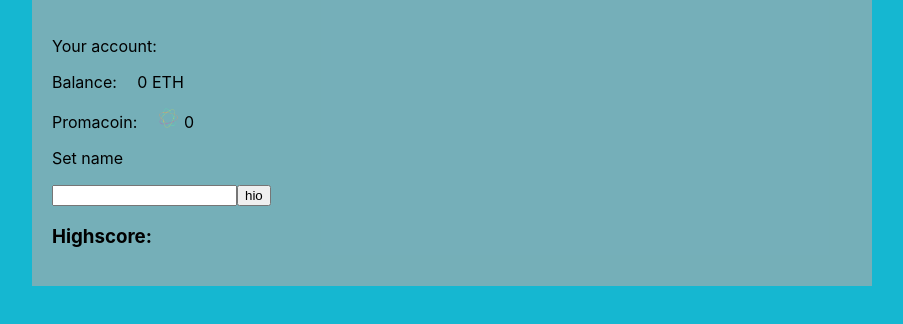
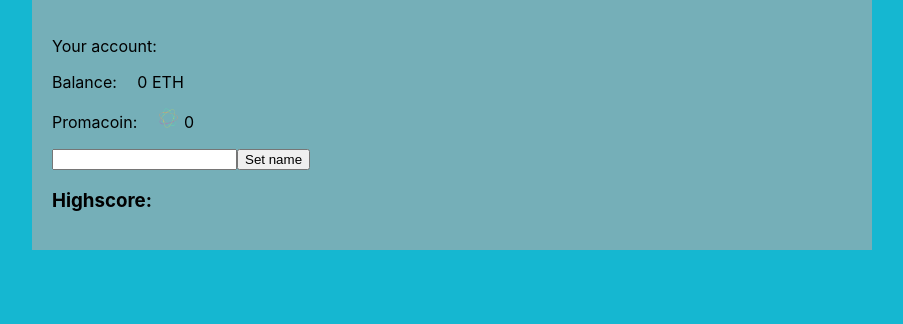
Before and after one commit to nielstenboom/promacoin, a React (Create React App) app in the folder web/: page / in a window 1280 px wide. Shown: the top 324 px of the page, without its empty margins (188-1091 px from the left). Built offline with nearby package versions, Linux system fonts and the light colour scheme.

Commit message:
names in highscore

```diff
--- a/web/src/Balance.js
+++ b/web/src/Balance.js
@@ -35,7 +35,14 @@ class Balance extends React.Component {
     for (let i = 0; i < addresses.length; i++){
       let balance = await contract.methods.balanceOf(addresses[i]).call() / (10**18)
       let address = addresses[i]
-      addressBalances.push([address,balance])
+      var result = [address,balance]
+
+      var name = await contract.methods.getName(address).call()
+      if (name!=""){
+        result[0] = name
+      }
+
+      addressBalances.push(result)
     }
     addressBalances = addressBalances.sort(function(a, b) { return b[1] - a[1]; });
 
@@ -55,7 +62,6 @@ class Balance extends React.Component {
         <p>Your account:&emsp; {this.state.account}</p>
         <p>Balance:&emsp; {this.state.ethBalance} ETH</p>
         <p>Promacoin:&emsp; <img src={logo} alt="Logo" class="logo" /> {this.state.balance}</p>
-        <p>Set name</p>
         <NameSetter contract={this.state.contract} account={this.state.account}/>
         <h3>Highscore:</h3> {this.state.addressBalances.map((addressBalance) => (<p>{addressBalance[0]}: {addressBalance[1]}</p>))}
       </div>
--- a/web/src/NameSetter.js
+++ b/web/src/NameSetter.js
@@ -25,7 +25,7 @@ class NameSetter extends React.Component {
     return (
       <div>
         <input onChange={this.updateChange}></input>
-        <input type="submit" value="hio" onClick={this.setName}></input>
+        <input type="submit" value="Set name" onClick={this.setName}></input>
       </div>
     );
   }
```
